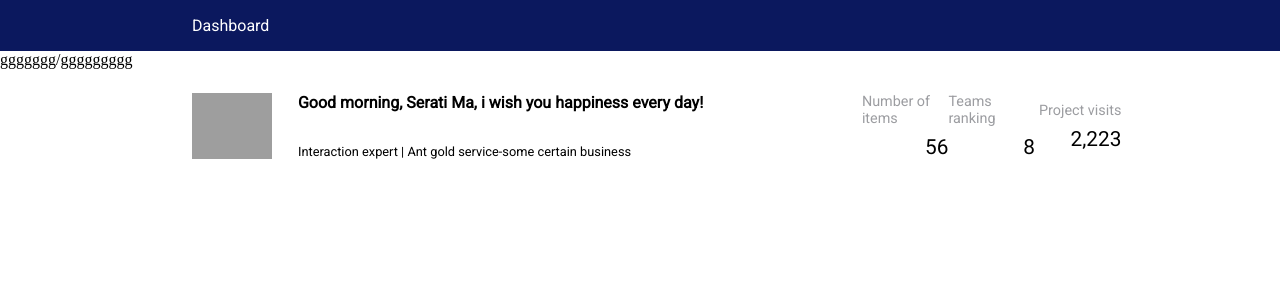
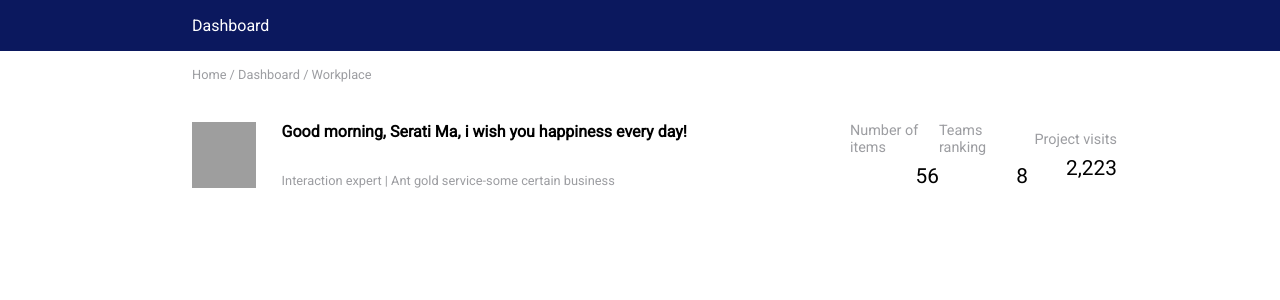
Before and after one commit to nicokurogane/react-dashboard, a React (Create React App) app: page / in a window 1280 px wide. Shown: the top 300 px of the page. Built offline with nearby package versions, Linux system fonts and the light colour scheme; grey boxes are pictures that could not be loaded.

Commit message:
Added breadcumbs

```diff
--- a/src/components/NavBar.js
+++ b/src/components/NavBar.js
@@ -6,7 +6,9 @@ const NavBar = () => {
     return (
         <>
             <header> Dashboard </header>
-            <span>ggggggg/ggggggggg</span>
+            <div className="breadcumb-container">
+                <span>Home / Dashboard / Workplace</span>
+            </div>
             <div className="main-container">
 
                 <div className="user-salute-container">
--- a/src/components/navbar.css
+++ b/src/components/navbar.css
@@ -1,5 +1,6 @@
 *{
     box-sizing: border-box;
+    font-family: 'Roboto', sans-serif;
 }
 
 body{
@@ -7,7 +8,7 @@ body{
 }
 
 header{
-    font-family: 'Roboto', sans-serif;
+
     background-color: #0b185e;
     color: #ffffff;
     padding:  2vh 15vw;
@@ -20,14 +21,21 @@ header{
     display: flex;
 }
 
+.breadcumb-container{
+    padding-top: 2vh;
+    padding-bottom: 2vh;
+    padding-left:15vw;
+    font-size: 0.8rem;
+    color:#9c9da1;
+}
+
 .user-salute-container{
-    font-family: 'Roboto', sans-serif;
     display: flex;
     justify-content: space-between;
 }
 
 .profile-img{
-    width: 5.02rem;
+    width: 4rem;
     margin-right: 2vw;
 }
 
@@ -49,4 +57,5 @@ header{
 
 .user-background{
     font-size: 0.8em;
+    color:#9c9da1;
 }
```
